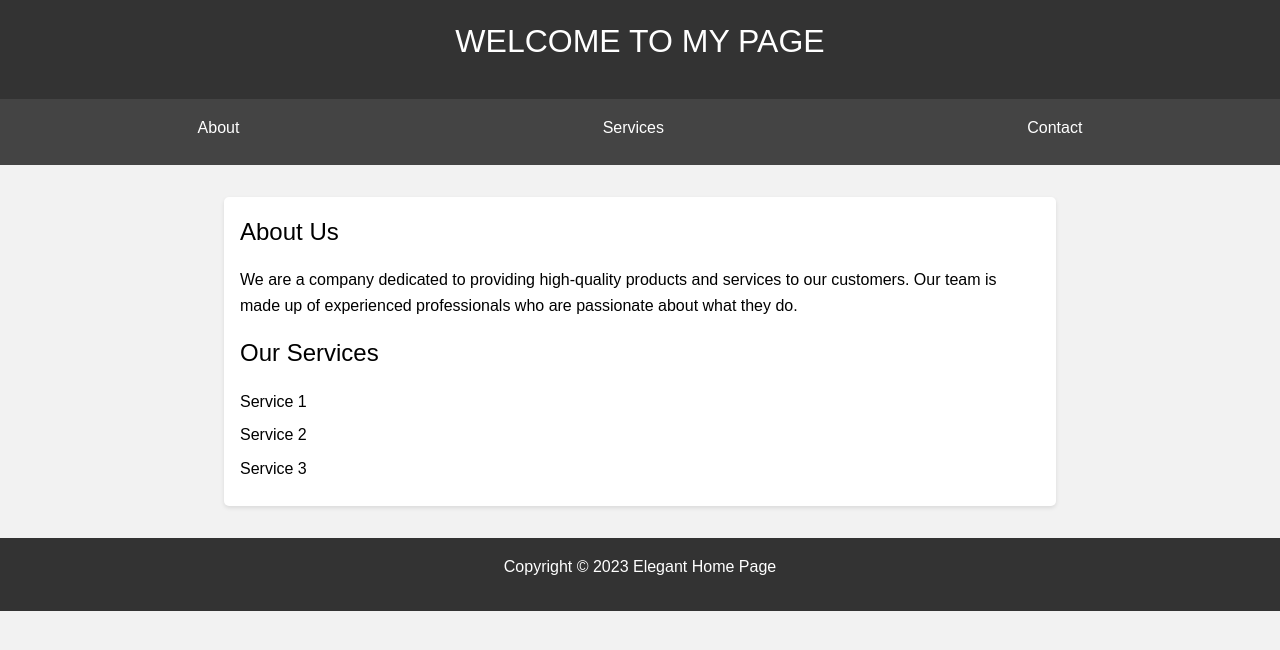
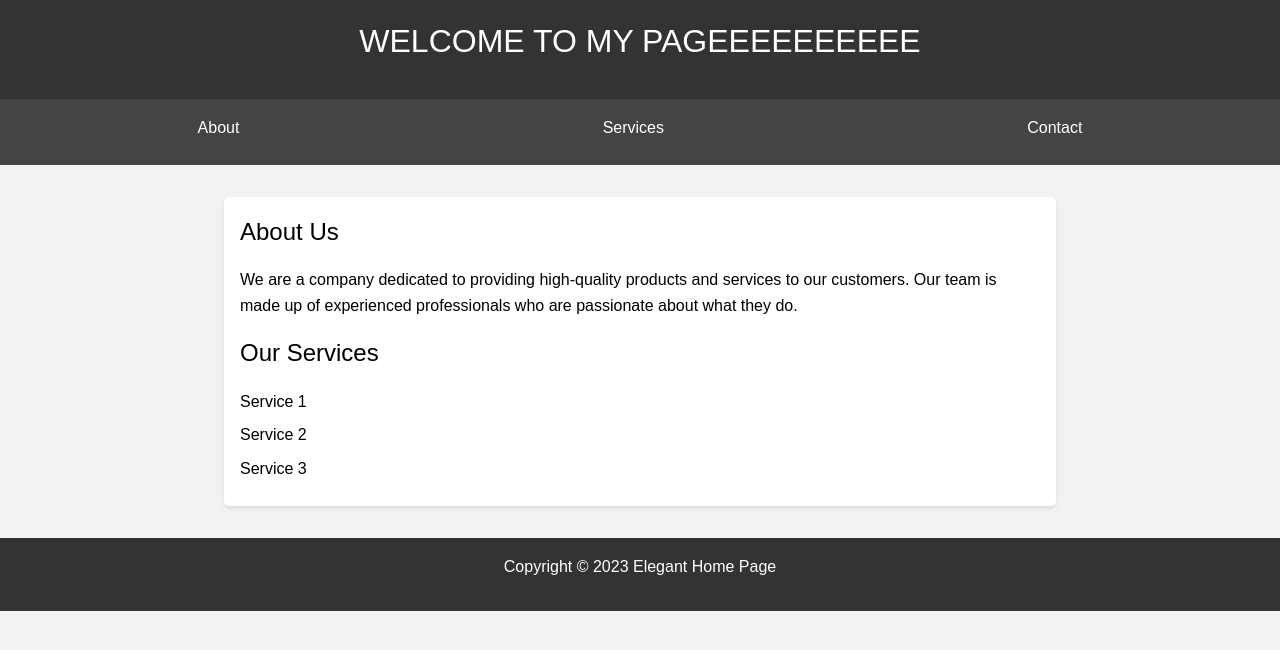
Before and after one commit to Girouetten21/oplesk-repo, a plain HTML site: page index.html in a window 1280 px wide. Drawn offline with Linux system fonts and the light colour scheme.

Commit message:
update: title index.html AGAIN

```diff
--- a/index.html
+++ b/index.html
@@ -6,7 +6,7 @@
 </head>
 <body>
 	<header>
-		<h1>WELCOME TO MY PAGE</h1>
+		<h1>WELCOME TO MY PAGEEEEEEEEEE</h1>
 	</header>
 	<nav>
 		<ul>
```
